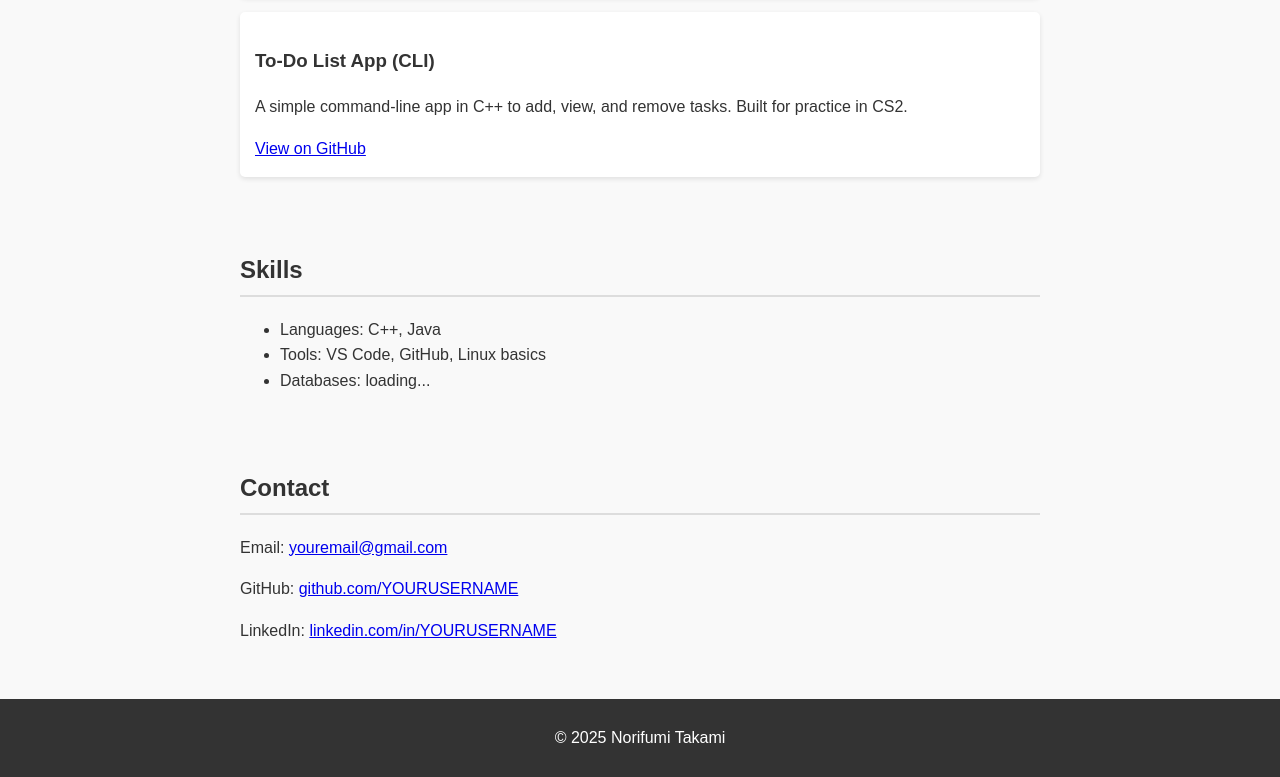
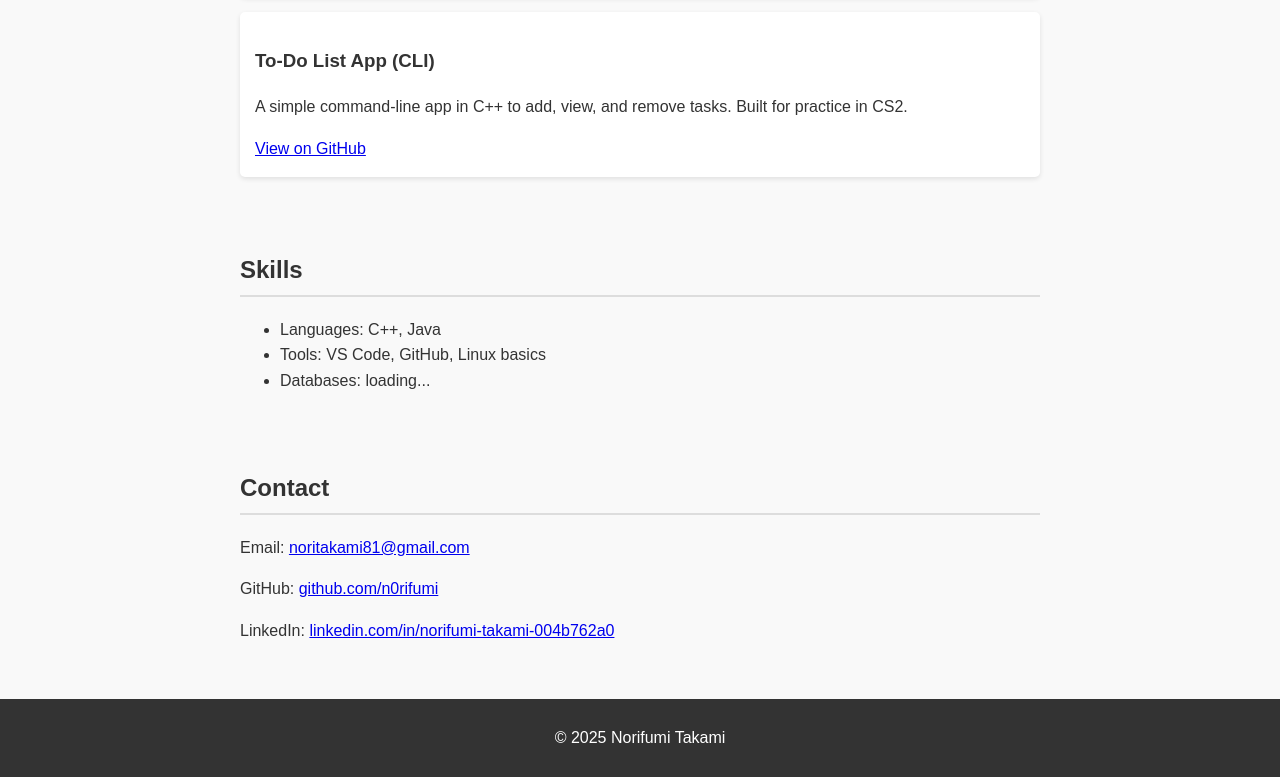
Before and after one commit to n0rifumi/portfolio, a plain HTML site: page index.html in a window 1280 px wide. Shown: the part 614-1391 px from the top of the page. Drawn offline with Linux system fonts and the light colour scheme.

Commit message:
Update index.html
updated contact

```diff
--- a/index.html
+++ b/index.html
@@ -50,9 +50,9 @@
 
   <section id="contact">
     <h2>Contact</h2>
-    <p>Email: <a href="noritakami81@gmail.com">youremail@gmail.com</a></p>
-    <p>GitHub: <a href="https://github.com/n0rifumi" target="_blank">github.com/YOURUSERNAME</a></p>
-    <p>LinkedIn: <a href="www.linkedin.com/in/norifumi-takami-004b762a0" target="_blank">linkedin.com/in/YOURUSERNAME</a></p>
+    <p>Email: <a href="noritakami81@gmail.com">noritakami81@gmail.com</a></p>
+    <p>GitHub: <a href="https://github.com/n0rifumi" target="_blank">github.com/n0rifumi</a></p>
+    <p>LinkedIn: <a href="https://www.linkedin.com/in/norifumi-takami-004b762a0" target="_blank">linkedin.com/in/norifumi-takami-004b762a0</a></p>
   </section>
 
   <footer>
```
